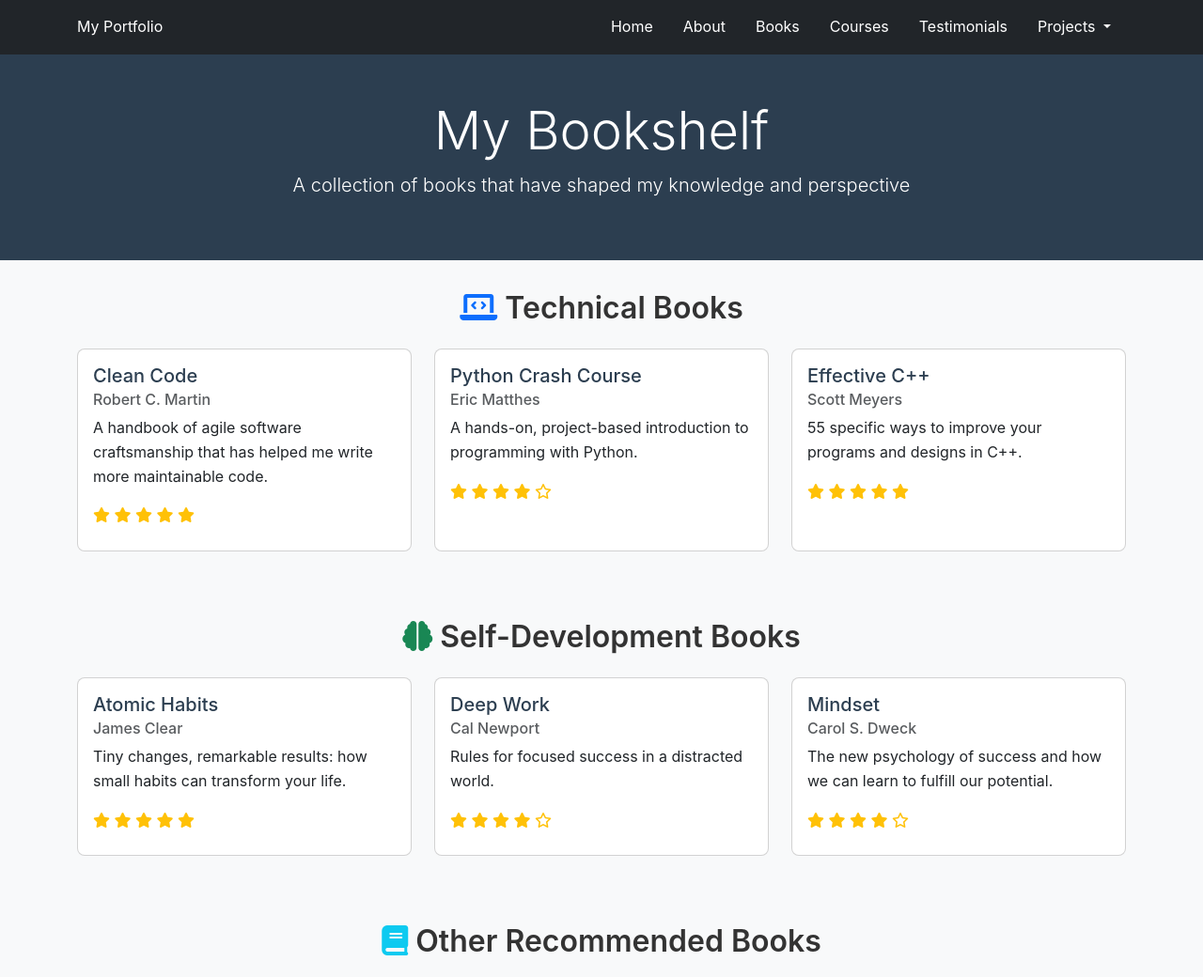
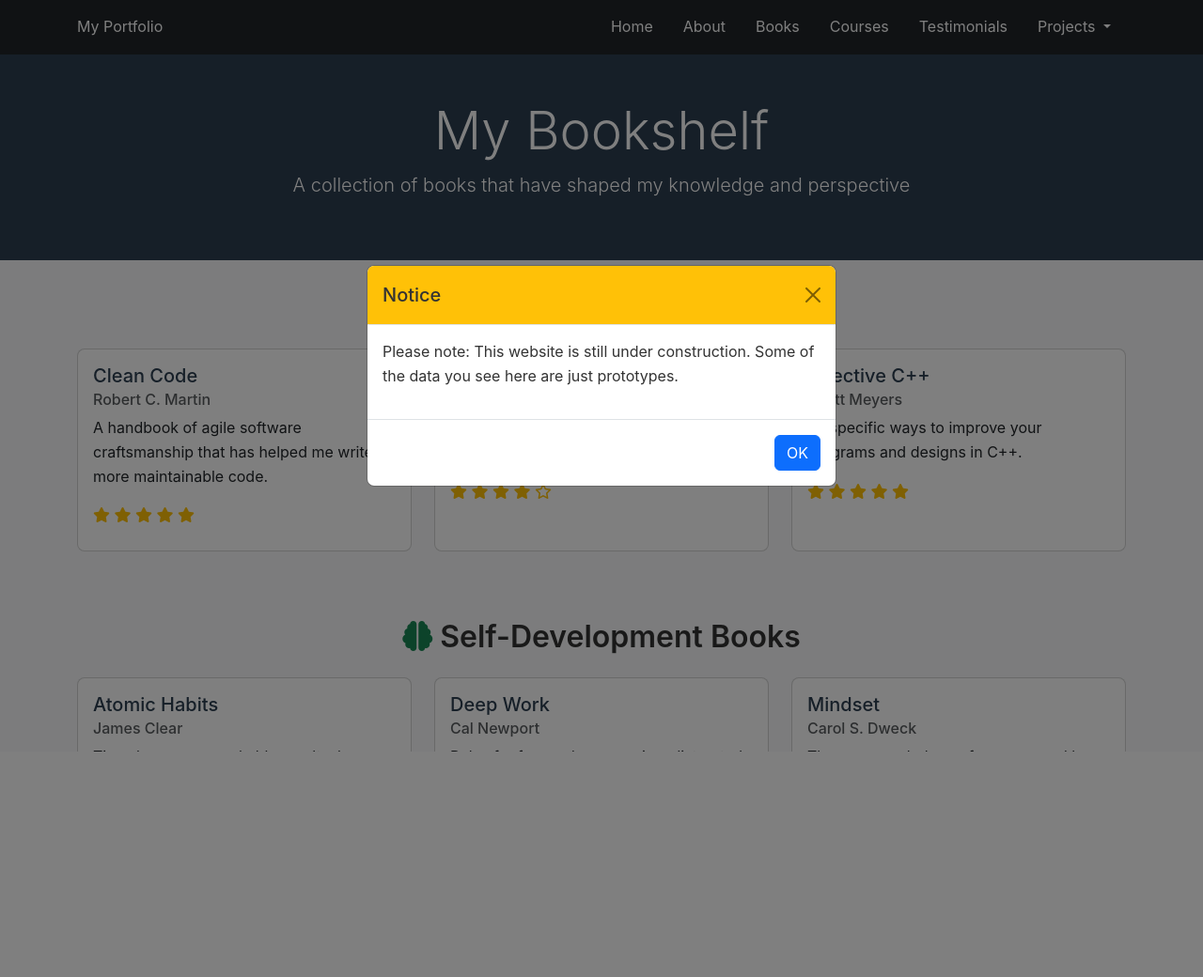
Before and after one commit to HusainCode/My-portfolio, a Flask app: page /books in a window 1280 px wide. Shown: the top 1040 px of the page at 94% size. After the commit the page ends 800 px from the top, so only its background shows below. Run offline with Flask 3, Linux system fonts and the light colour scheme; some libraries are stand-ins or nearby versions.

Commit message:
Added popup notification

```diff
--- a/templates/layout.html
+++ b/templates/layout.html
@@ -61,5 +61,40 @@
     <script src="https://cdn.jsdelivr.net/npm/bootstrap@5.3.0/dist/js/bootstrap.bundle.min.js"></script>
     <!-- Custom JS -->
     <script src="{{ url_for('static', filename='js/script.js') }}"></script>
+
+    <!-- Modal popup -->
+    <div class="modal fade" id="constructionModal" tabindex="-1" aria-labelledby="constructionModalLabel"
+         aria-hidden="true">
+        <div class="modal-dialog modal-dialog-centered">
+            <div class="modal-content">
+                <div class="modal-header bg-warning">
+                    <h5 class="modal-title" id="constructionModalLabel">Notice</h5>
+                    <button type="button" class="btn-close" data-bs-dismiss="modal" aria-label="Close"></button>
+                </div>
+                <div class="modal-body">
+                    <p>Please note: This website is still under construction. Some of the data you see here are just
+                        prototypes.</p>
+                </div>
+                <div class="modal-footer">
+                    <button type="button" class="btn btn-primary" data-bs-dismiss="modal">OK</button>
+                </div>
+            </div>
+        </div>
+    </div>
+
+    <script>
+        document.addEventListener('DOMContentLoaded', function () {
+            // Check if the modal has been shown already during this session
+            if (!sessionStorage.getItem('modalShown')) {
+                var constructionModal = new bootstrap.Modal(document.getElementById('constructionModal'));
+                setTimeout(function () {
+                    constructionModal.show();
+                    // Mark that the modal has been shown
+                    sessionStorage.setItem('modalShown', 'true');
+                }, 500);
+            }
+        });
+    </script>
+
 </body>
 </html>
```
